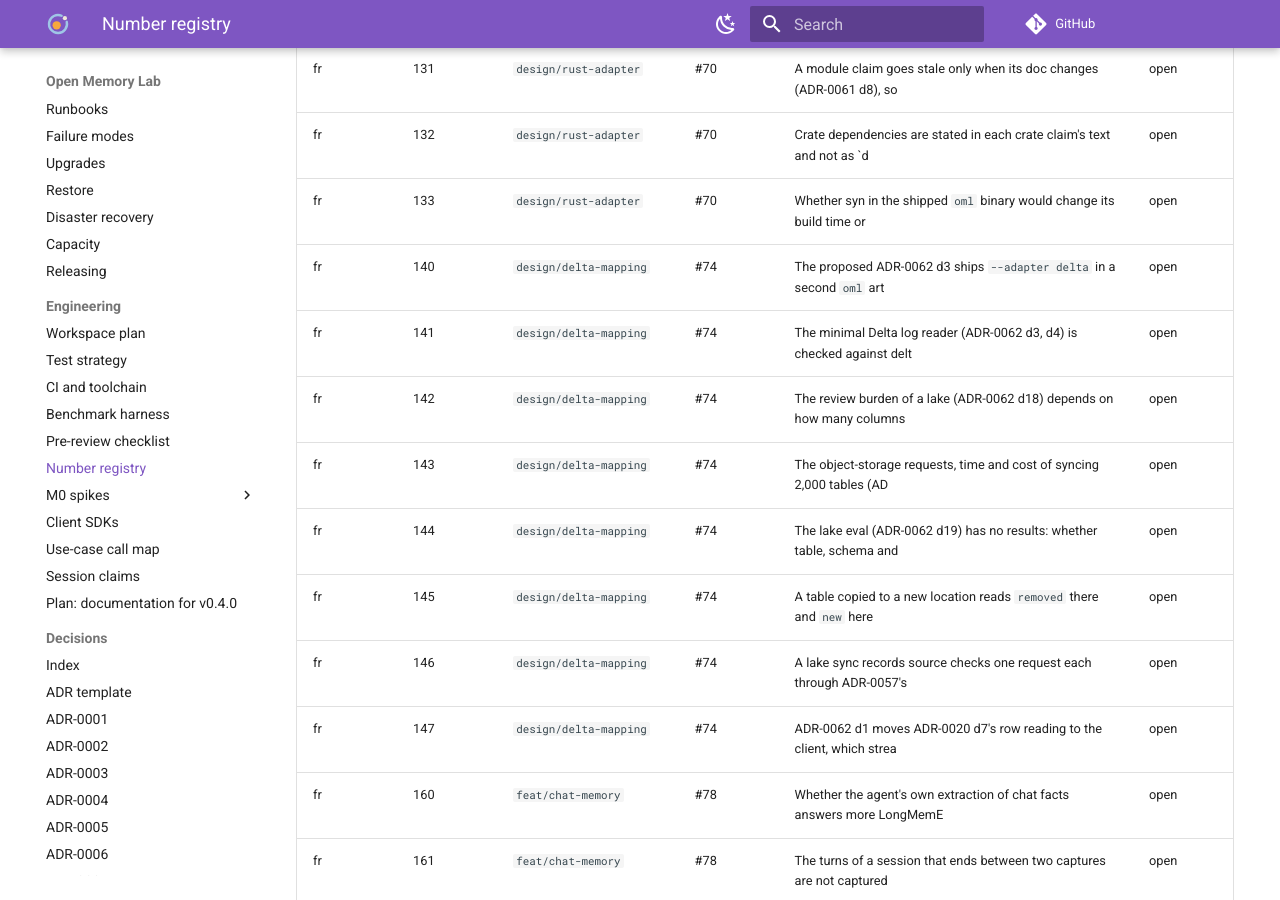
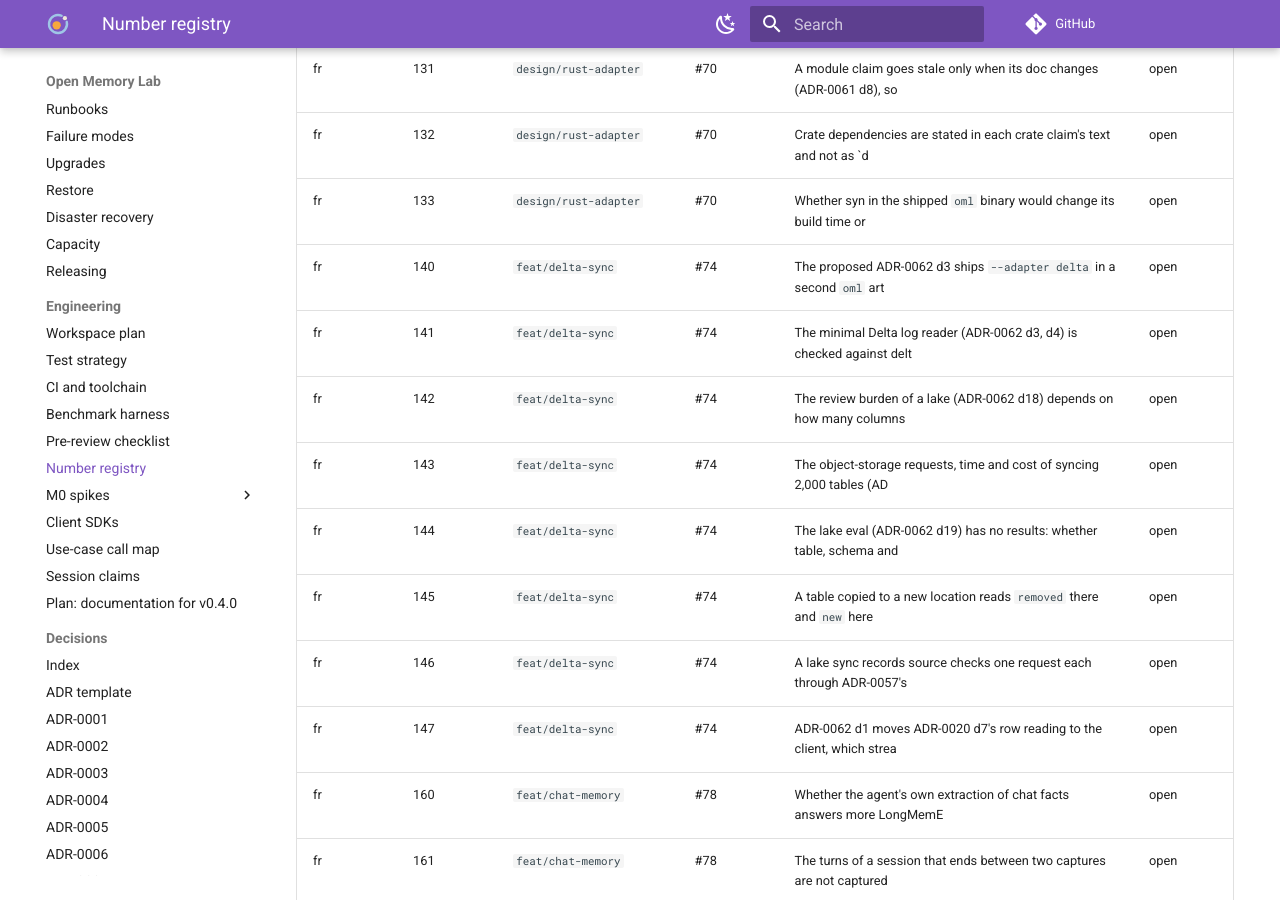
Before and after one commit to e8kor/open-memory-lab, an MkDocs documentation site: the page built from docs/NUMBERS.md, in a window 1280 px wide and 900 px high, scrolled down 11191 px. Built offline with MkDocs 1.6.1 and Material for MkDocs 9.7.7, drawn with Linux system fonts in a browser that asks for light colours; comment, search, counter and statistics services are not loaded; some of the changed text lies outside the part shown.

Commit message:
chore: feat/delta-sync carries ADR-0062 and FR-140 to FR-147 from design/delta-mapping (#74)

```diff
--- a/docs/NUMBERS.md
+++ b/docs/NUMBERS.md
@@ -80,7 +80,7 @@ is a collision: the branch that reserved later renumbers.
 | adr | 0059 | `feat/valid-time-r2` | #83 | a memory states when it is true recall hides what has ended and search | open |
 | adr | 0060 | `feat/lake-writer` | #75 | the lake writer drains the outbox it has seals what it materializes an | open |
 | adr | 0061 | `design/rust-adapter` | #70 | oml sync reads a rust workspace as one claim per crate and one per mod | open |
-| adr | 0062 | `design/delta-mapping` | #74 | oml sync maps a delta lakes tables into anchored claims from the log a | open |
+| adr | 0062 | `feat/delta-sync` | #74 | oml sync maps a delta lakes tables into anchored claims from the log a | open |
 | adr | 0063 | `feat/chat-memory` | #78 | a chat turn becomes memory only when the agent in it writes the fact a | open |
 | adr | 0064 | `design/implicit-code-capture` | #80 | a repositorys knowledge is captured implicitly by git hooks and agent  | open |
 | adr | 0065 | `feat/content-scanner` | #81 | the scan is a versioned compiled in rule set that vetoes leaked keys a | open |
@@ -199,14 +199,14 @@ is a collision: the branch that reserved later renumbers.
 | fr | 131 | `design/rust-adapter` | #70 | A module claim goes stale only when its doc changes (ADR-0061 d8), so  | open |
 | fr | 132 | `design/rust-adapter` | #70 | Crate dependencies are stated in each crate claim's text and not as `d | open |
 | fr | 133 | `design/rust-adapter` | #70 | Whether syn in the shipped `oml` binary would change its build time or | open |
-| fr | 140 | `design/delta-mapping` | #74 | The proposed ADR-0062 d3 ships `--adapter delta` in a second `oml` art | open |
-| fr | 141 | `design/delta-mapping` | #74 | The minimal Delta log reader (ADR-0062 d3, d4) is checked against delt | open |
-| fr | 142 | `design/delta-mapping` | #74 | The review burden of a lake (ADR-0062 d18) depends on how many columns | open |
-| fr | 143 | `design/delta-mapping` | #74 | The object-storage requests, time and cost of syncing 2,000 tables (AD | open |
-| fr | 144 | `design/delta-mapping` | #74 | The lake eval (ADR-0062 d19) has no results: whether table, schema and | open |
-| fr | 145 | `design/delta-mapping` | #74 | A table copied to a new location reads `removed` there and `new` here  | open |
-| fr | 146 | `design/delta-mapping` | #74 | A lake sync records source checks one request each through ADR-0057's  | open |
-| fr | 147 | `design/delta-mapping` | #74 | ADR-0062 d1 moves ADR-0020 d7's row reading to the client, which strea | open |
+| fr | 140 | `feat/delta-sync` | #74 | The proposed ADR-0062 d3 ships `--adapter delta` in a second `oml` art | open |
+| fr | 141 | `feat/delta-sync` | #74 | The minimal Delta log reader (ADR-0062 d3, d4) is checked against delt | open |
+| fr | 142 | `feat/delta-sync` | #74 | The review burden of a lake (ADR-0062 d18) depends on how many columns | open |
+| fr | 143 | `feat/delta-sync` | #74 | The object-storage requests, time and cost of syncing 2,000 tables (AD | open |
+| fr | 144 | `feat/delta-sync` | #74 | The lake eval (ADR-0062 d19) has no results: whether table, schema and | open |
+| fr | 145 | `feat/delta-sync` | #74 | A table copied to a new location reads `removed` there and `new` here  | open |
+| fr | 146 | `feat/delta-sync` | #74 | A lake sync records source checks one request each through ADR-0057's  | open |
+| fr | 147 | `feat/delta-sync` | #74 | ADR-0062 d1 moves ADR-0020 d7's row reading to the client, which strea | open |
 | fr | 160 | `feat/chat-memory` | #78 | Whether the agent's own extraction of chat facts answers more LongMemE | open |
 | fr | 161 | `feat/chat-memory` | #78 | The turns of a session that ends between two captures are not captured | open |
 | fr | 162 | `feat/chat-memory` | #78 | Per-turn recall's relevance is unlabelled: at least 30 labelled inject | open |
```
